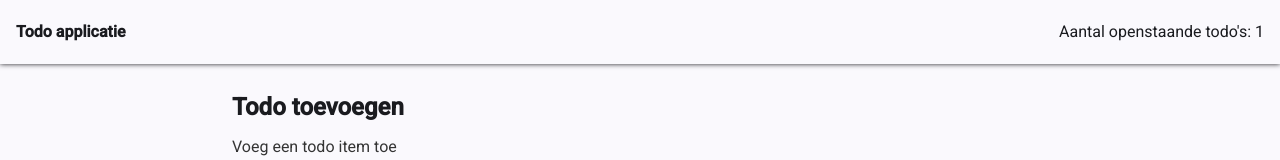
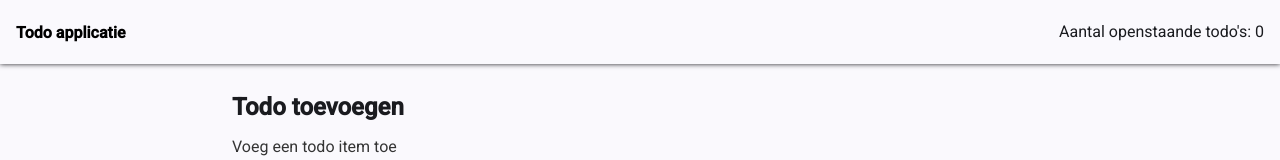
Before and after one commit to mrlnx/todo-applicatie, an Angular app in the folder frontend/: page /create in a window 1280 px wide. Shown: the top 160 px of the page. Built offline with nearby package versions, Linux system fonts and the light colour scheme; no server answers.

Commit message:
feat(fe logic): add todo count to header

```diff
--- a/frontend/src/app/components/header/header.html
+++ b/frontend/src/app/components/header/header.html
@@ -1,9 +1,11 @@
 <header class="header">
   <mat-toolbar class="toolbar">
     <div class="branding">
-      <span>Todo applicatie</span>
+      <a [routerLink]="['/']">
+        <span>Todo applicatie</span>
+      </a>
     </div>
     <div class="spacer"></div>
-    <div class="todo-counter">Aantal openstaande todo's: 1</div>
+    <div class="todo-counter">Aantal openstaande todo's: {{ store.count$ | async }}</div>
   </mat-toolbar>
 </header>
--- a/frontend/src/app/components/header/header.scss
+++ b/frontend/src/app/components/header/header.scss
@@ -9,8 +9,6 @@
     justify-content: space-between;
 }
 
-
-
 .branding {
     display: flex;
     align-items: center;
@@ -19,6 +17,11 @@
     span {
         font-size: medium;
     }
+
+    a {
+        text-decoration: none;
+        color: #000;
+    }
 }
 
 .todo-counter {
--- a/frontend/src/app/components/header/header.ts
+++ b/frontend/src/app/components/header/header.ts
@@ -1,12 +1,21 @@
-import { Component } from '@angular/core';
+import { Component, OnInit } from '@angular/core';
 import { MatButtonModule } from '@angular/material/button';
 import { MatIconModule } from '@angular/material/icon';
 import { MatToolbarModule } from '@angular/material/toolbar';
+import { TodoStore } from '../../service/todo.store';
+import { AsyncPipe } from '@angular/common';
+import { RouterLink } from '@angular/router';
 
 @Component({
   selector: 'app-header',
-  imports: [MatToolbarModule, MatIconModule, MatButtonModule],
+  imports: [MatToolbarModule, MatIconModule, MatButtonModule, AsyncPipe, RouterLink],
   templateUrl: './header.html',
   styleUrl: './header.scss',
 })
-export class Header {}
+export class Header implements OnInit {
+  constructor(public store: TodoStore) {}
+
+  ngOnInit(): void {
+    this.store.load();
+  }
+}
```
